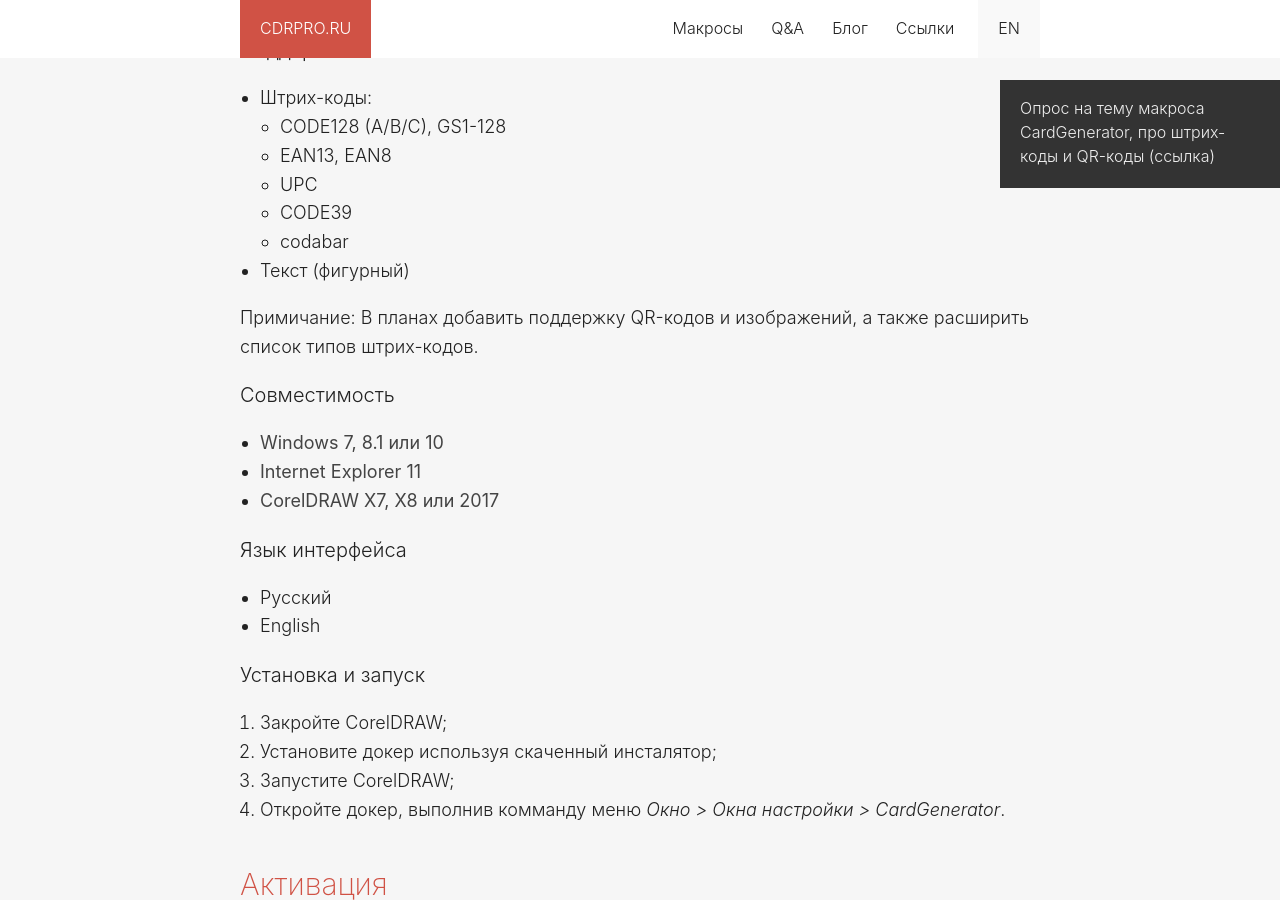
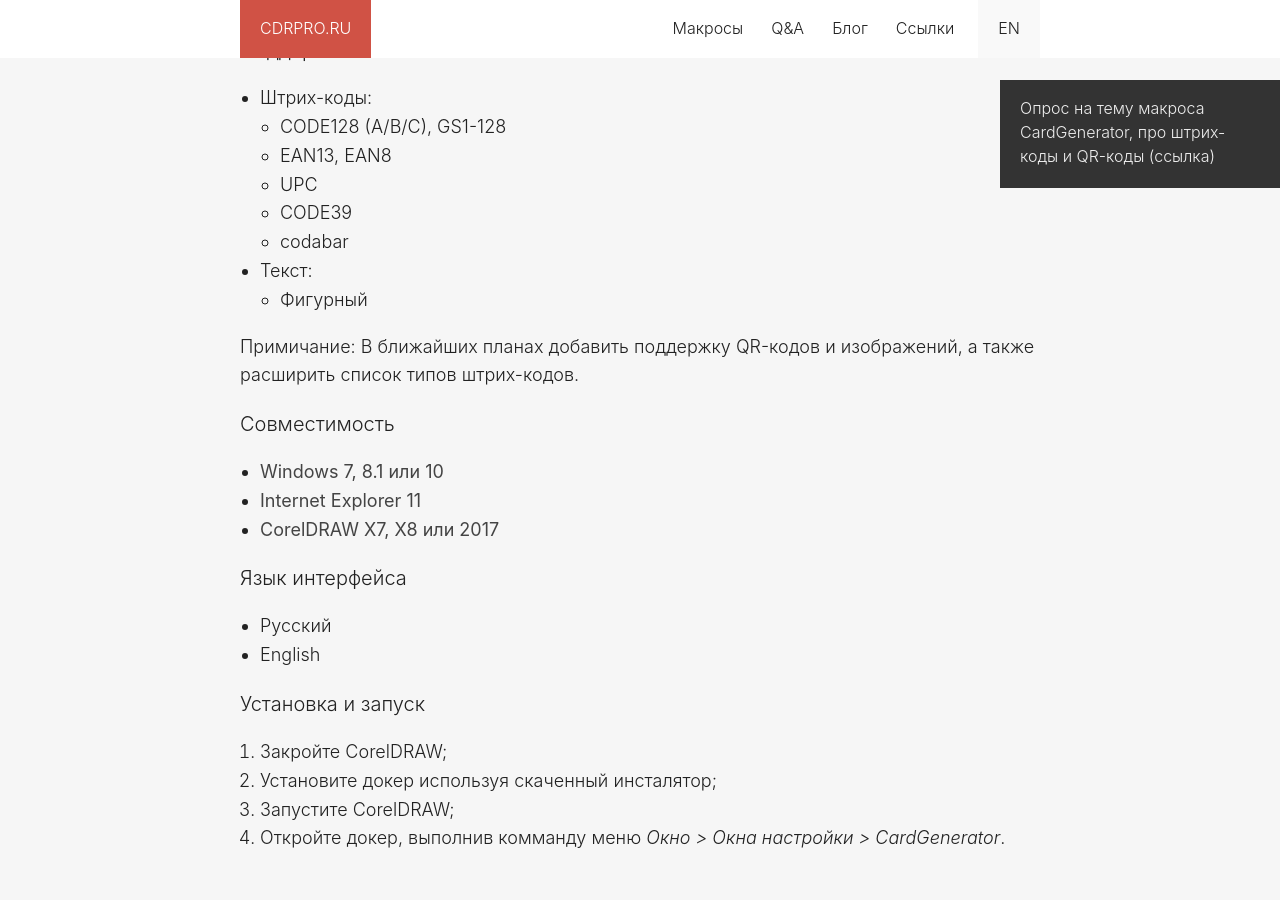
Before and after one commit to cdrpro/cdrpro.github.io, a Jekyll site: the page built from _macros/ru/cardgenerator-docker.md, in a window 1280 px wide and 900 px high, scrolled down 1286 px. Built offline with Jekyll 4.4.1, drawn with Linux system fonts in a browser that asks for light colours; grey boxes are pictures that could not be loaded.

Commit message:
Small fixes

```diff
--- a/_macros/ru/cardgenerator-docker.md
+++ b/_macros/ru/cardgenerator-docker.md
@@ -38,9 +38,10 @@
   * UPC
   * CODE39
   * codabar
-* Текст (фигурный)
+* Текст:
+  * Фигурный
 
-Примичание: В планах добавить поддержку QR-кодов и изображений,
+Примичание: В ближайших планах добавить поддержку QR-кодов и изображений,
 а также расширить список типов штрих-кодов.
 
 ### Совместимость
```
Also changed, not shown: other parts of _macros/ru/cardgenerator-docker.md (+1 -1 lines), _macros/ru/cardgenerator.md (+5 -2 lines).
